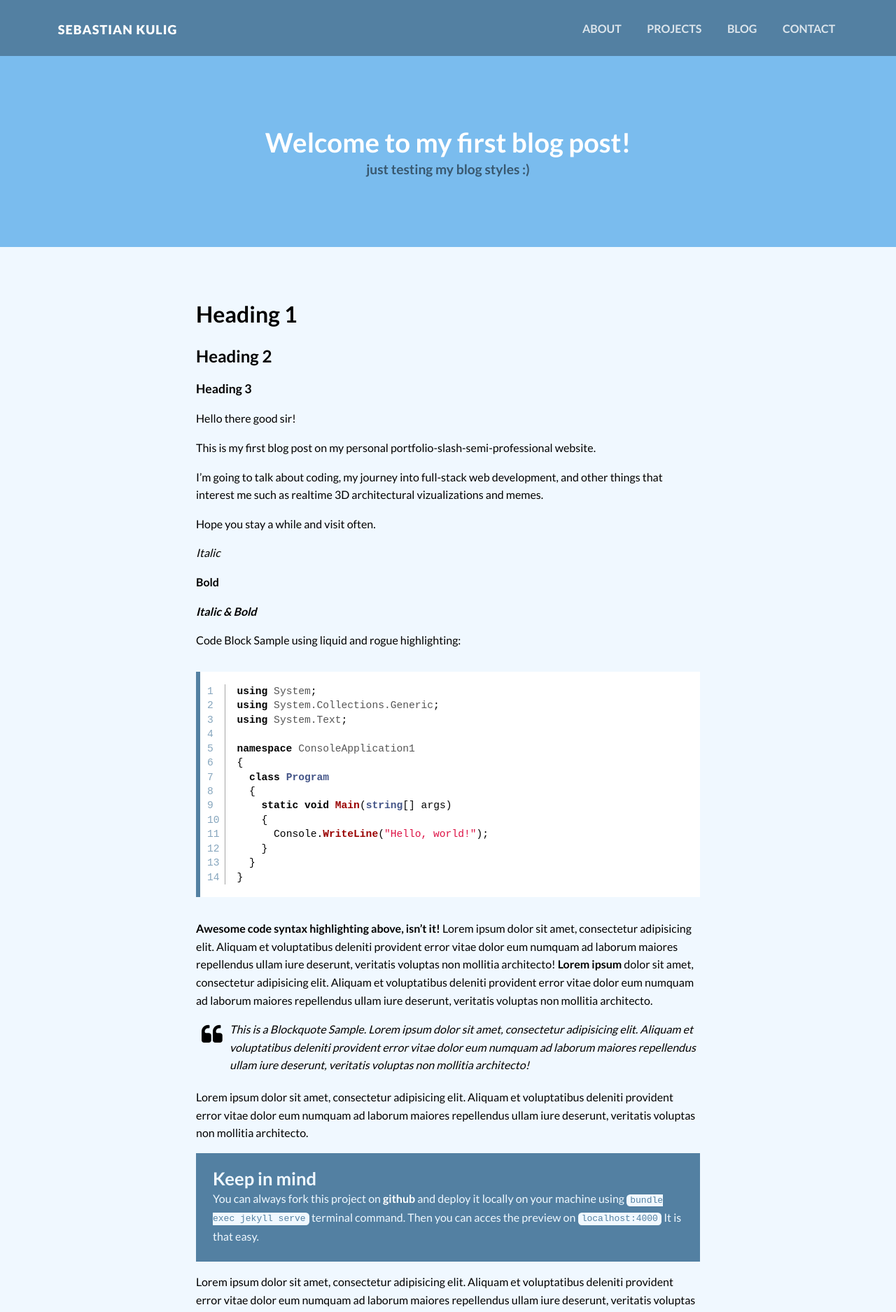
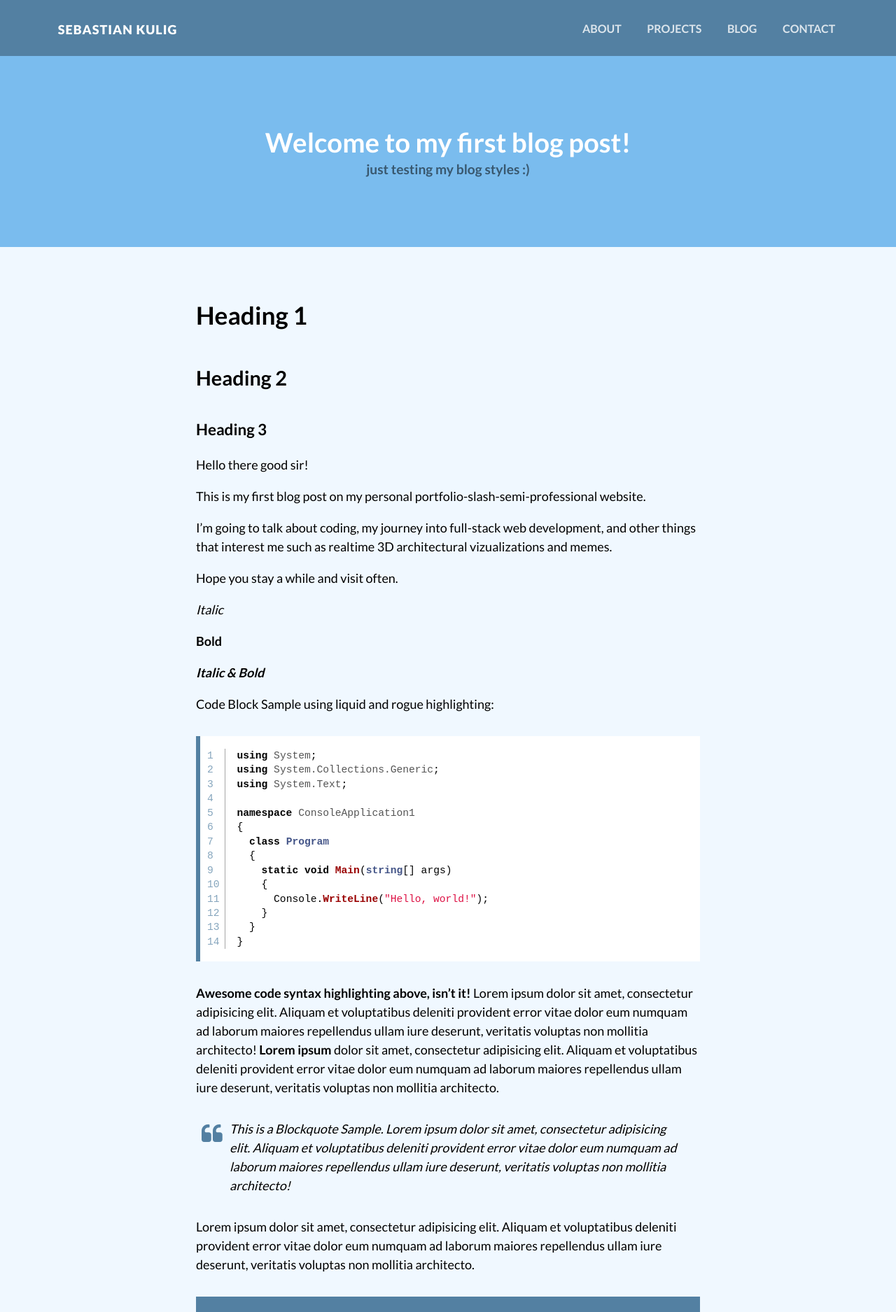
Before and after one commit to sebam2k4/sebastiankulig-Jekyll, a Jekyll site: the page built from source/blog/_posts/2017-08-23-first-post.md, in a window 1280 px wide. Shown: the top 1875 px of the page at 70% size. Built offline with Jekyll 4.4.1, drawn with Linux system fonts in a browser that asks for light colours; nearby versions of some CDN libraries; comment, search, counter and statistics services are not loaded.

Commit message:
Upped site font size to 18px and blog styling

```diff
--- a/source/assets/css/main.css
+++ b/source/assets/css/main.css
@@ -150,7 +150,7 @@ button#mobile-nav {
     height: 46px;
     top: -18px;
     position: relative;
-    font-size: 105%;
+    font-size: 1.125em;
     -moz-transition: all 0.3s ease-out;
     -ms-transition: all 0.3s ease-out;
     -o-transition: all 0.3s ease-out;
@@ -315,7 +315,7 @@ header.intro span.break {
 
 .intro .intro-list {
     display: none;
-    font-size: 1.067em;
+    font-size: 1.125em;
 }
 
 a#view-portfolio {
@@ -323,7 +323,7 @@ a#view-portfolio {
     padding-top: 1.25em;
     margin-top: 1.25em;
     text-transform: uppercase;
-    font-size: 0.875em;
+    font-size: 1em;
     font-weight: 900;
     letter-spacing: 1px;
     color: white;
@@ -579,7 +579,7 @@ section#featured-testimonials {
 }
 
 blockquote>p {
-    line-height: 1.6;
+    line-height: 1.5;
     font-size: 1rem;
     margin-bottom: 20px;
 }
@@ -655,7 +655,7 @@ nav#footer-nav {
     display: block;
     text-align: center;
     text-transform: uppercase;
-    font-size: 1rem;
+    font-size: 1.125rem;
     line-height: 2;
 }
 
@@ -676,7 +676,7 @@ footer dd {
     footer dd {
         display: inline-block;
         padding-bottom: 1.5em;
-        font-size: 0.875em
+        font-size: 0.875rem
 
     }
 }
@@ -727,8 +727,9 @@ article {
 }
 
 .content p {
-    line-height: 1.6;
-    margin-top: 1em;
+  line-height: 1.5;
+  margin-top: 1em;
+  font-size: 1.125em;
 }
 
 .content p:first-of-type {
@@ -766,17 +767,17 @@ article {
 }
 
 .content h1 {
-  font-size: 2em;
+  font-size: 2.2em;
 }
 
 .content h2 {
-    font-size: 1.5em;
+    font-size: 1.8em;
     margin-top: 2em;
     font-weight: 700;
 }
 
 .content h3 {
-    font-size: 1.1em;
+    font-size: 1.4em;
     font-weight: 700;
     margin-top: 2em;
     line-height: 1.3;
@@ -798,7 +799,6 @@ article {
 
 
 .content form h2 {
-    font-size: 1.2em;
     margin-top: 3em;
     margin-bottom: .5em;
 }
@@ -927,17 +927,21 @@ input[type="submit"]:hover {
 /*  BLOG POSTS  */
 /*==============*/
 
+.blog p {
+  font-size: 1.125em;
+}
+
 .blog blockquote {
   position: relative;
-  padding-left: 3em;
-  margin: 1em 0;
+  padding: 0 1em 0 3em;
+  margin: 2em 0;
   font-style: italic;
   quotes: none;
 }
-
 .blog blockquote::before {
   content: "\f10d";
   font-family: FontAwesome;
+  color: #5380A2;
   position:absolute;
   top:5px;
   left:8px;
@@ -947,6 +951,10 @@ input[type="submit"]:hover {
 }
 
 .blog h1, .blog h2, .blog h3 {
+  margin: 2em 0 1em 0;
+}
+
+.blog h1:first-of-type {
   margin: 0 0 1em 0;
 }
 
@@ -958,7 +966,7 @@ input[type="submit"]:hover {
 }
 
 .blog .note {
-  margin: 1em 0;
+  margin: 2em 0;
   padding: 1em;
   color: aliceblue;
 }
@@ -968,10 +976,13 @@ input[type="submit"]:hover {
 }
 
 .blog .note h4{
-  font-size: 1.6em;
+  font-size: 1.75em;
   margin: 0 0 .1em 0;
 }
-
+.blog .note p {
+  font-size: 1.125em;
+  line-height: 1.4;
+}
 .blog .note a {
   color: white;
 }
@@ -996,20 +1007,20 @@ input[type="submit"]:hover {
 
 .blog dl {
   padding: 0 0 0 1em;
-  margin: 1em 0;
+  margin: 2em 0;
 }
 .blog dt {
   font-size: 1.6em;
-  margin: 0 0 .3em 0;
-  color: #7ABCEE;
+  margin: 1em 0 0 0;
+  color: #5380A2;
   font-weight: bold;
 }
 /*.blog dt::after {
   content: ":";
 } */
 .blog dd {
-  padding: 0 0 0.5em 0;
-  line-height: 1.2;
+  padding: 0.6em 0 0 0;
+  line-height: 1.3;
 }
 
 
@@ -1021,3 +1032,29 @@ input[type="submit"]:hover {
     padding: 0 0 0 1.5em;
   }
 }
+
+/* terminal window */
+.terminal {
+  border-top: 22px solid #bbb;
+  width: 100%;
+  background-color: #151515;
+  margin: 2em 0;
+  border-top-right-radius: .6em;
+  border-top-left-radius: .6em;
+  color: #9CD9F0;
+  font-family: monospace;
+  padding: 2em 1em;
+}
+
+.terminal p {
+  position: relative;
+  text-align: left;
+  font-size: 1rem;
+}
+
+@media only screen and (min-width: 580px) {
+  .terminal {
+    padding: 2em 1.5em;
+
+  }
+}
```
